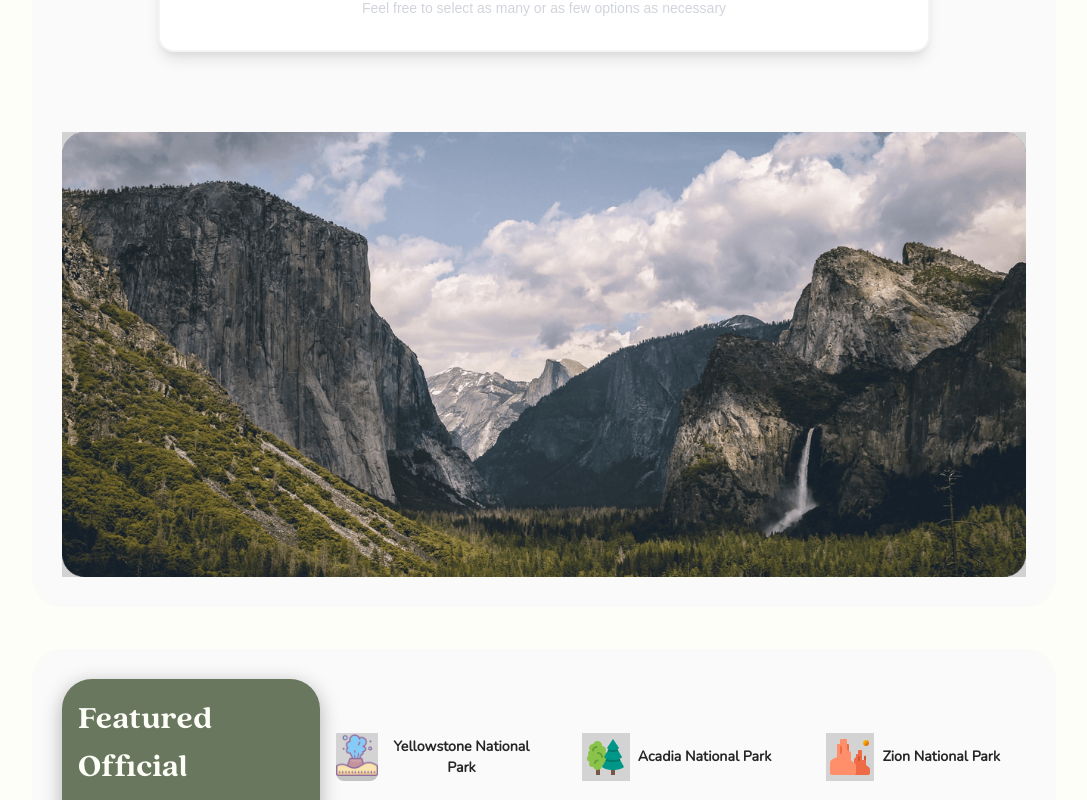
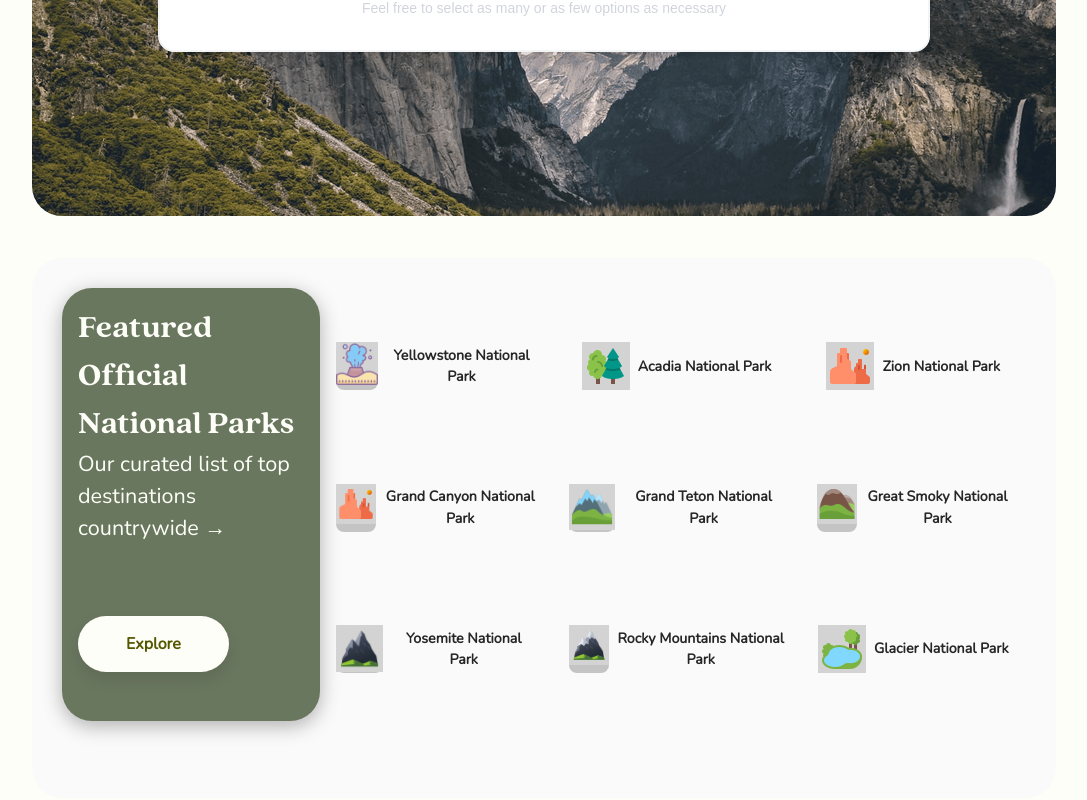
Before and after one commit to Kobakat/NationalParkWebApp, a React (Create React App) app: page / in a window 1280 px wide. Shown: the part 600-1400 px from the top of the page, without its empty margins (96-1183 px from the left). Built offline with nearby package versions, Linux system fonts and the light colour scheme; no server answers; a small style sheet from the web is missing.

Commit message:
💄  Add background image to home page

```diff
--- a/src/components/HomePage/HeroSection.js
+++ b/src/components/HomePage/HeroSection.js
@@ -1,24 +1,24 @@
-import { useState, useEffect } from "react";
-import SearchBar from "../SearchBar";
-import "./section-hero.css";
-import HeroPicture from "./images/yosemitevalley.png";
+import { useState, useEffect } from 'react'
+import SearchBar from '../SearchBar'
+import './section-hero.css'
+// import HeroPicture from './images/yosemitevalley.png'
 
 function HeroSection({ callback }) {
-  const [searchBarParams, setSearchBarParams] = useState([]);
+  const [searchBarParams, setSearchBarParams] = useState([])
 
   const searchBarCallback = (childData) => {
-    setSearchBarParams(childData);
-  };
+    setSearchBarParams(childData)
+  }
 
   useEffect(() => {
-    callback({ searchBarParams });
-  }, [searchBarParams]);
+    callback({ searchBarParams })
+  }, [searchBarParams])
 
   return (
-    <main>
+    <main className="bg-image-home">
       <SearchBar callback={searchBarCallback} />
-      <img className="landing-image" src={HeroPicture} alt="" />
+      {/* <img class='bg-none' src={HeroPicture} alt="Yellowstone National Park" /> */}
     </main>
-  );
+  )
 }
-export default HeroSection;
+export default HeroSection
--- a/src/components/HomePage/section-hero.css
+++ b/src/components/HomePage/section-hero.css
@@ -7,3 +7,7 @@ main {
 main .landing-image {
   margin-top: 5rem;
 }
+
+.bg-image-home {
+  background-image: url('./images/yosemitevalley.png') !important;
+}
```
Also changed, not shown: src/components/HomePage/images/yosemitevalley (1).png (deleted).
